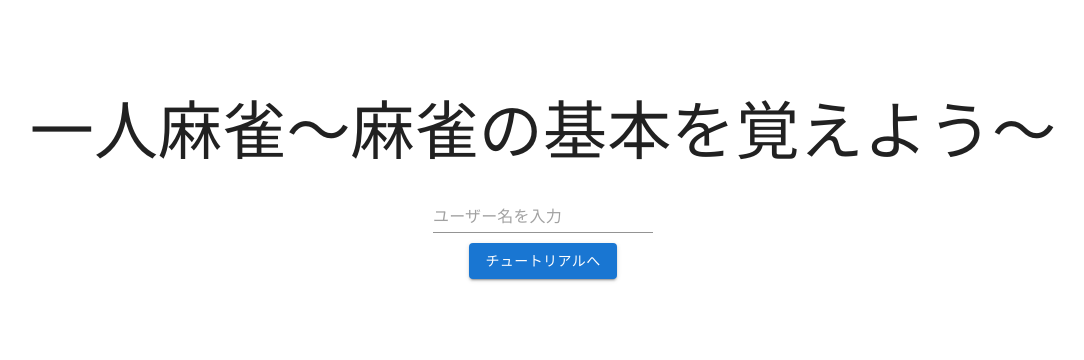
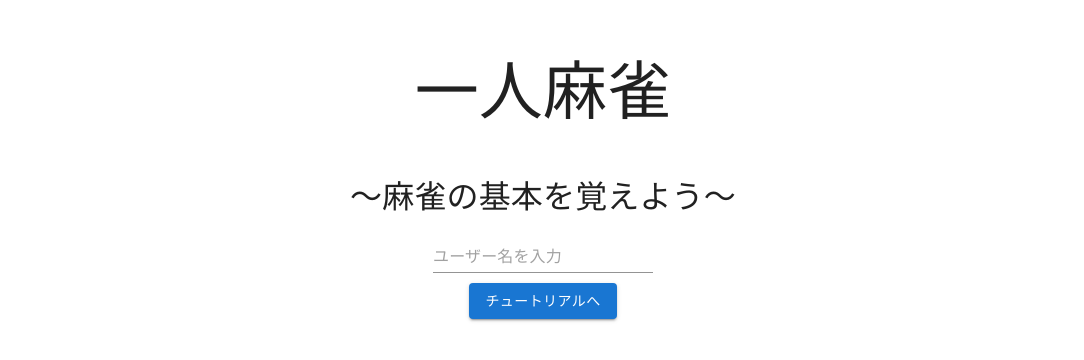
Before and after one commit to ut-code/hitori-mahjong, a React (Vite) app: page / in a window 1280 px wide. Shown: the part 250-610 px from the top of the page, without its empty margins (97-1181 px from the left). Built offline with nearby package versions, Linux system fonts and the light colour scheme.

Commit message:
タイトルのCSSを変更

```diff
--- a/src/pages/Start/Start.tsx
+++ b/src/pages/Start/Start.tsx
@@ -27,7 +27,8 @@ export default function Start() {
 
   return (
     <>
-      <p className={styles.title}>一人麻雀～麻雀の基本を覚えよう～</p>
+      <p className={styles.mainTitle}>一人麻雀</p>
+      <p className={styles.subTitle}>～麻雀の基本を覚えよう～</p>
       <div className={styles.formContainer}>
         <TextField
           variant="standard"
--- a/src/styles/Start.module.css
+++ b/src/styles/Start.module.css
@@ -1,10 +1,15 @@
-.title {
+.mainTitle {
   font-size: 4em;
   text-align: center;
   margin-bottom: 20px;
   font-family: "MS PMincho";
 }
 
+.subTitle {
+  font-size: 2em;
+  text-align: center;
+  margin-bottom: 20px;
+}
 .formContainer {
   display: flex;
   flex-direction: column;
```
